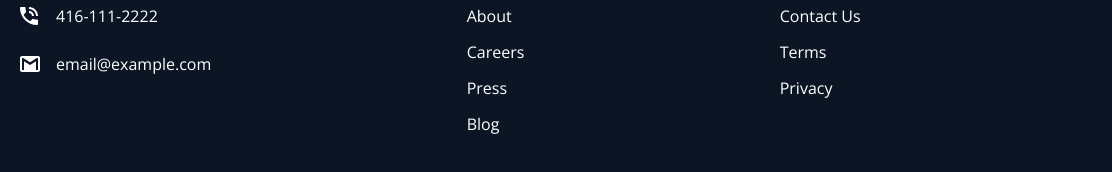
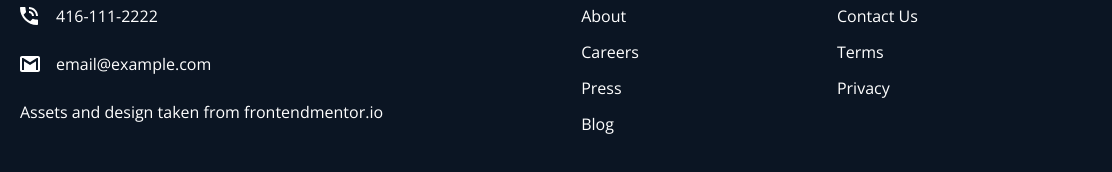
Before and after one commit to bjfngan/fylo-website, a website: page index.html in a window 1280 px wide. Shown: the part 4729-4901 px from the top of the page, 0-1112 px from the left. Drawn offline with nearby package versions, Linux system fonts and the light colour scheme; a web font is replaced by a local one.

Commit message:
added footer text

```diff
--- a/index.html
+++ b/index.html
@@ -559,6 +559,15 @@
               </div>
               <div>email@example.com</div>
             </div>
+
+            <div>
+              Assets and design taken from
+              <a
+                href="https://www.frontendmentor.io/"
+                class="hover:text-accentCyan"
+                >frontendmentor.io</a
+              >
+            </div>
           </div>
           <div
             class="flex flex-col space-y-10 text-xl md:text-base md:space-x-20 md:space-y-0 md:flex-row"
```
Also changed, not shown: css/style.css.
